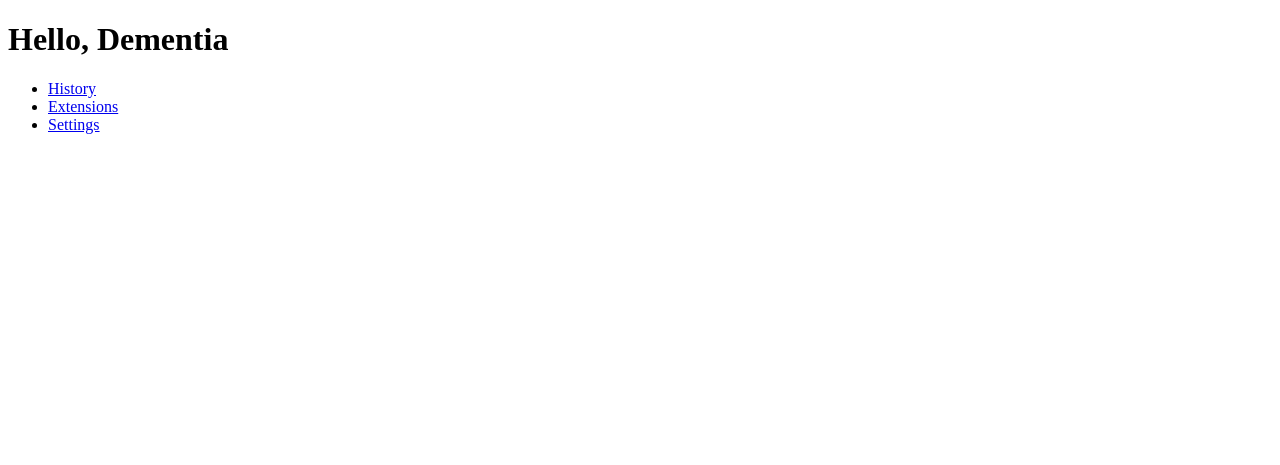
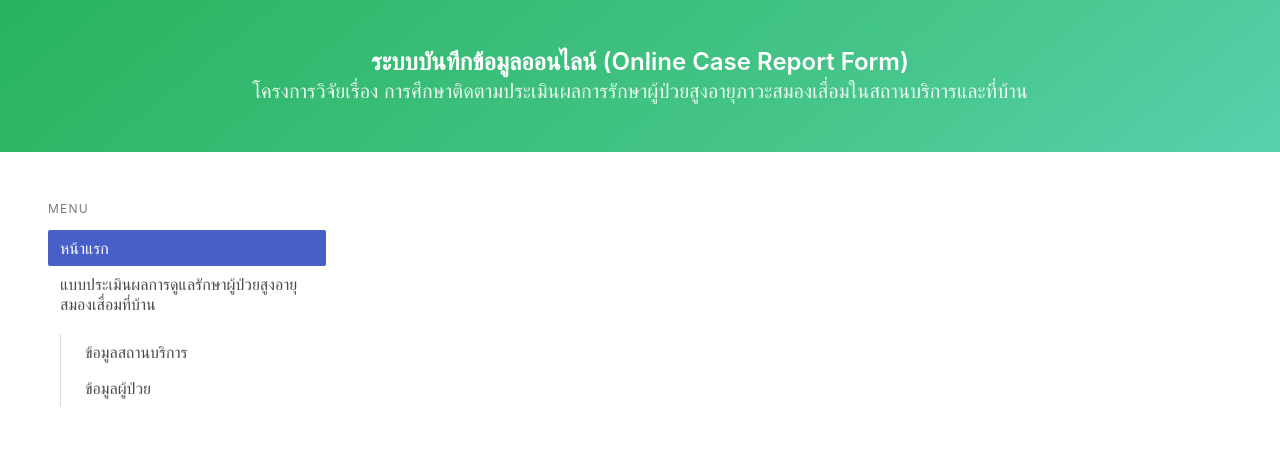
Before and after one commit to likit/dementia-survey-2018, a Flask app: page / in a window 1280 px wide. Shown: the top 465 px of the page. Run offline with Flask 2, Linux system fonts and the light colour scheme; some libraries are stand-ins or nearby versions.

Commit message:
added navigation bar
added welcome message and some info about the report form

```diff
--- a/app/templates/main/index.html
+++ b/app/templates/main/index.html
@@ -1,15 +1,42 @@
 <!doctype html>
-<html>
-    <body>
-        <h1>Hello, Dementia</h1>
-        <nav>
-            <ul>
-                <li><a href="./">History</a></li>
-                <li><a href="./extensions">Extensions</a></li>
-                <li><a href="./settings">Settings</a></li>
-            </ul>
-        </nav>
-        <section id="content"></section>
+    <html>
+        <head>
+            <meta name="viewport" content="width=device-width, initial-scale=1">
+            <link rel="stylesheet" href="https://maxcdn.bootstrapcdn.com/font-awesome/4.7.0/css/font-awesome.min.css">
+            <link rel="stylesheet" href="https://cdnjs.cloudflare.com/ajax/libs/bulma/0.6.2/css/bulma.min.css">
+        </head>
+        <body>
+            <section class="hero is-success is-bold">
+                <div class="hero-body">
+                    <div class="container">
+                        <h2 class="title is-size-4 has-text-centered"><strong>ระบบบันทึกข้อมูลออนไลน์ (Online Case Report Form)</strong></h2>
+                        <h2 class="subtitle has-text-centered">
+                            โครงการวิจัยเรื่อง การศึกษาติดตามประเมินผลการรักษาผู้ป่วยสูงอายุภาวะสมองเสื่อมในสถานบริการและที่บ้าน
+                        </h2>
+                    </div>
+                </div>
+            </section>
+            <section class="section">
+                <div class="columns">
+                    <div class="column is-one-quarter">
+                        <aside class="menu">
+                            <p class="menu-label">Menu</p>
+                            <ul class="menu-list">
+                                <li><a class="is-active" href="./">หน้าแรก</a></li>
+                                <li><a href="./">แบบประเมินผลการดูแลรักษาผู้ป่วยสูงอายุสมองเสื่อมที่บ้าน</a>
+                                    <ul class="menu-list">
+                                        <li><a href="./extensions">ข้อมูลสถานบริการ</a></li>
+                                        <li><a href="./settings">ข้อมูลผู้ป่วย</a></li>
+                                    </ul>
+                                </li>
+                            </ul>
+                        </aside>
+                    </div>
+                    <div class="column">
+                        <div id="content"></div>
+                    </div>
+                </div>
+            </section>
         <script id="settings-template" type="text/x-template">
             <h2>Settings</h2>
             <p>The default browser is currently Google chrome.</p>
@@ -19,12 +46,40 @@
             <p>The extensions have been activated.</p>
         </script>
         <script id="history-template" type="text/x-template">
-            <h2>History</h2>
-            <p>The history will be displayed here.</p>
+            <article class="message is-info">
+                <div class="message-body">
+                    <strong>ยินดีต้อนรับสู่ระบบบันทึกข้อมูลวิจัยออนไลน์ ระบบประกอบไปด้วย</strong>
+                    <div class="content">
+                        <ul>
+                            <li>แบบประเมินการรักษาผู้ป่วยผู้สูงอายุสมองเสื่อมที่บ้าน
+                                <ul>
+                                    <li>ข้อมูลทั่วไปของสถานพยาบาล</li>
+                                    <li>ข้อมูลทั่วไปของญาติหรือผู้ดูแล</li>
+                                    <li>แบบติดตามประเมินผลการรักษา</li>
+                                    <li>แบบประเมินสิ่งแวดล้อม</li>
+                                    <li>แบบบันทึกการตรวจทางห้องปฏิบัติการ</li>
+                                    <li></li>
+                                </ul>
+                            </li>
+                            <li>แบบประเมินภาวะสุขภาพ 4 ด้าน
+                                <ul>
+                                    <li>แบบประเมินความสามารถในการทำกิจวัตรประจำวัน (ADL)</li>
+                                    <li>แบบประเมินภาวะซึมเศร้าสำหรับผู้สูงอายุไทย (TGDS)</li>
+                                    <li>แบบประเมินภาวะซึมเศร้าของญาติ (2Q)</li>
+                                    <li>แบบทดสอบสภาพสมองเสื่อมเบื้องต้นฉบับภาษาไทย (MMSE - Thai 2002)</li>
+                                    <li>การประเมินระดับความปวด (Pain Assessment)</li>
+                                    <li>แบบประเมินภาวะโภชนาการ (MNA: Mini Nutritional Assessment)</li>
+                                    <li>แบบประเมินทัศนคติและความรู้เกี่ยวกับภาวะสมองเสื่อมของญาติ</li>
+                                </ul>
+                            </li>
+                        </ul>
+                    </div>
+                </div>
+            </article>
         </script>
         <script src="https://cdn.rawgit.com/visionmedia/page.js/master/page.js"></script>
         <script>
-            page.base('/chrome');
+            page.base('/survey');
             page('*', showActiveLink);
             page('/', showHistory);
             page('/extensions', showExtensions)
@@ -33,7 +88,7 @@
             function showActiveLink(ctx, next) {
                 deactivate();
                 console.log(ctx.path, ctx.init);
-                a(ctx.path).parentNode.classList.add('active');
+                a(ctx.path).parentNode.classList.add('is-active');
                 next();
             }
             function showHistory(ctx) {
@@ -58,8 +113,8 @@
                 }
             }
             function deactivate() {
-                var el = document.querySelector('.active');
-                if(el) el.classList.remove('active');
+                var el = document.querySelector('.is-active');
+                if(el) el.classList.remove('is-active');
             }
             function a(href) {
                 return document.querySelector('[href=".' + href + '"]');
```
